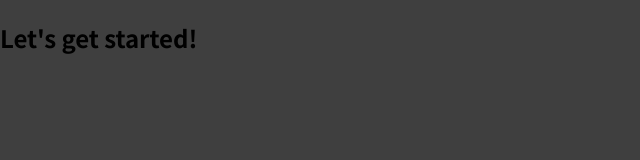
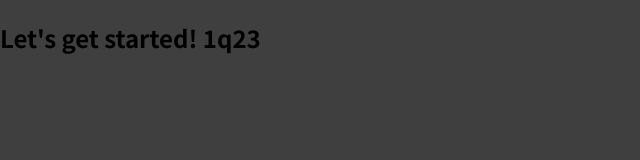
Before and after one commit to IvanSetiawan2001/react-guide-complete, a JavaScript app: page / in a window 1280 px wide. Shown: the top 160 px of the page, without its empty margins (0-640 px from the left). Built offline with nearby package versions, Linux system fonts and the light colour scheme.

Commit message:
little change

```diff
--- a/src/App.js
+++ b/src/App.js
@@ -1,7 +1,7 @@
 function App() {
   return (
     <div>
-      <h2>Let's get started!</h2>
+      <h2>Let's get started! 1q23</h2>
     </div>
   );
 }
```
